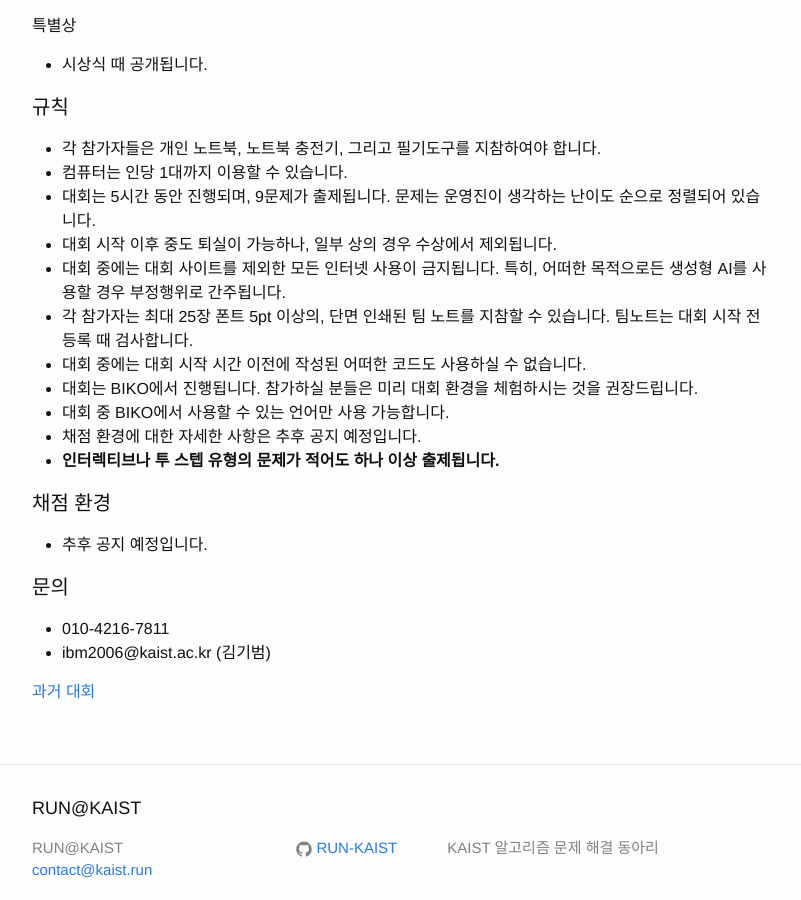
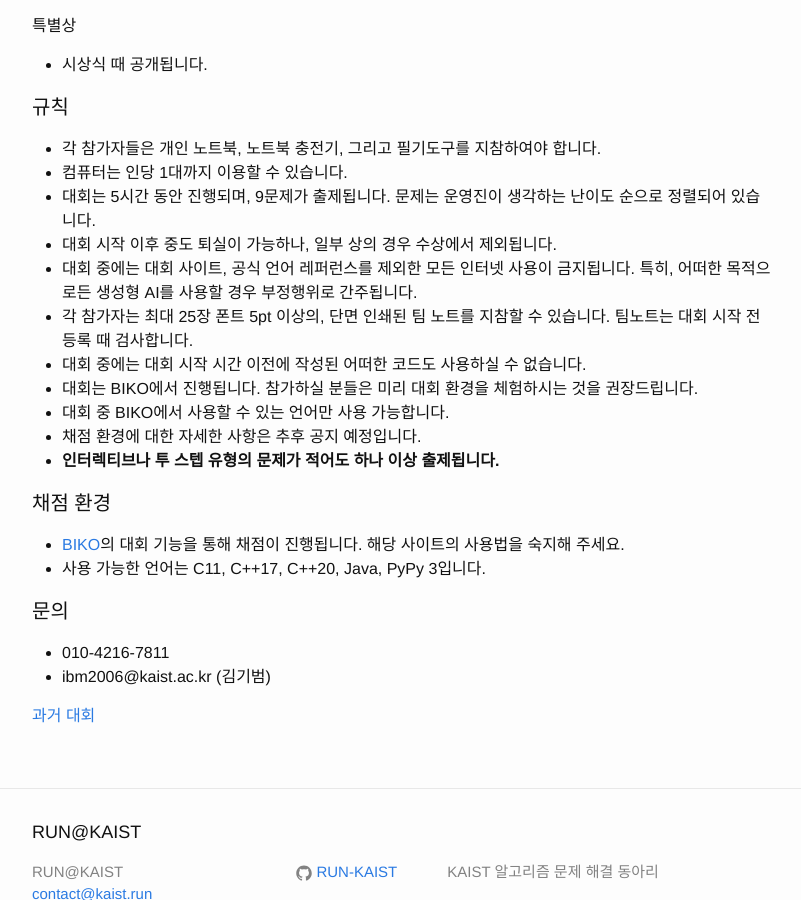
Before and after one commit to RUN-KAIST/kaist.run, a Jekyll site: the page built from contests/ko.md, in a window 1280 px wide and 900 px high, scrolled down 1433 px. Shown: the whole window, without its empty margins (238-1039 px from the left). Built offline with Jekyll 4.4.1, drawn with Linux system fonts in a browser that asks for light colours.

Commit message:
Update ko.md

```diff
--- a/contests/ko.md
+++ b/contests/ko.md
@@ -50,7 +50,7 @@ order: 3
 - 컴퓨터는 인당 1대까지 이용할 수 있습니다.
 - 대회는 5시간 동안 진행되며, 9문제가 출제됩니다. 문제는 운영진이 생각하는 난이도 순으로 정렬되어 있습니다.
 - 대회 시작 이후 중도 퇴실이 가능하나, 일부 상의 경우 수상에서 제외됩니다.
-- 대회 중에는 대회 사이트를 제외한 모든 인터넷 사용이 금지됩니다. 특히, 어떠한 목적으로든 생성형 AI를 사용할 경우 부정행위로 간주됩니다.
+- 대회 중에는 대회 사이트, 공식 언어 레퍼런스를 제외한 모든 인터넷 사용이 금지됩니다. 특히, 어떠한 목적으로든 생성형 AI를 사용할 경우 부정행위로 간주됩니다.
 - 각 참가자는 최대 25장 폰트 5pt 이상의, 단면 인쇄된 팀 노트를 지참할 수 있습니다. 팀노트는 대회 시작 전 등록 때 검사합니다.
 - 대회 중에는 대회 시작 시간 이전에 작성된 어떠한 코드도 사용하실 수 없습니다.
 - 대회는 BIKO에서 진행됩니다. 참가하실 분들은 미리 대회 환경을 체험하시는 것을 권장드립니다.
@@ -60,7 +60,8 @@ order: 3
 
 #### 채점 환경
 
-- 추후 공지 예정입니다.
+- [BIKO](https://www.biko.kr/)의 대회 기능을 통해 채점이 진행됩니다. 해당 사이트의 사용법을 숙지해 주세요.
+- 사용 가능한 언어는 C11, C++17, C++20, Java, PyPy 3입니다.
 
 #### 문의
 
```
